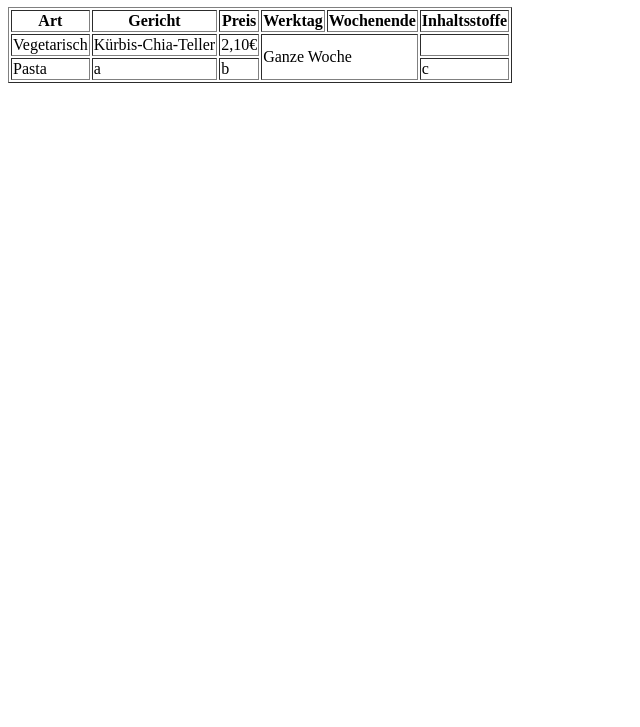
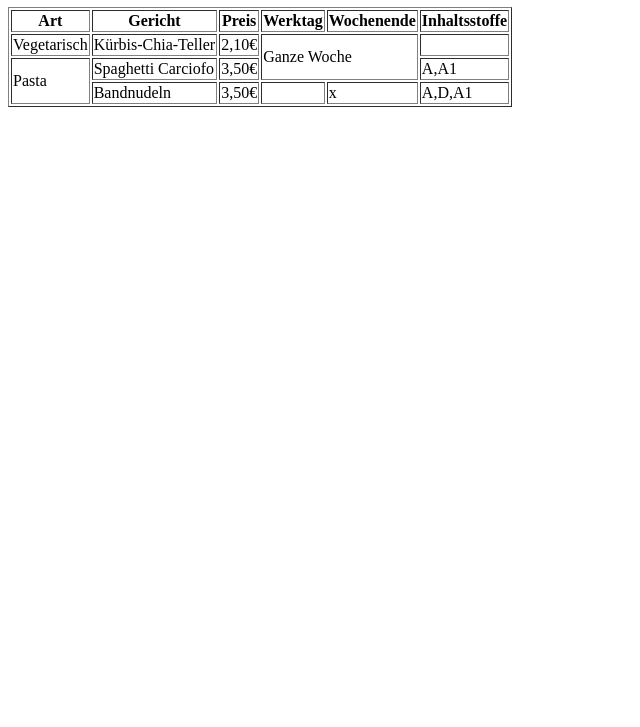
Before and after one commit to TomTaco/E-MensaWerbeseite, a plain HTML site: page beispiele/m1_4b_tabelle.html in a window 1280 px wide. Shown: the part 73-800 px from the top of the page, without its empty margins (0-640 px from the left). Drawn offline with Linux system fonts and the light colour scheme.

Commit message:
D.Ks Work

```diff
--- a/beispiele/m1_4b_tabelle.html
+++ b/beispiele/m1_4b_tabelle.html
@@ -29,10 +29,17 @@
         <td></td>
     </tr>
     <tr>
-        <td>Pasta</td>
-        <td>a</td>
-        <td>b</td>
-        <td>c</td>
+        <td rowspan="2" >Pasta</td>
+        <td>Spaghetti Carciofo</td>
+        <td>3,50€</td>
+        <td>A,A1</td>
+    </tr>
+    <tr>
+        <td>Bandnudeln</td>
+        <td>3,50€</td>
+        <td></td>
+        <td>x</td>
+        <td>A,D,A1</td>
     </tr>
 </table>
 </body>
```
